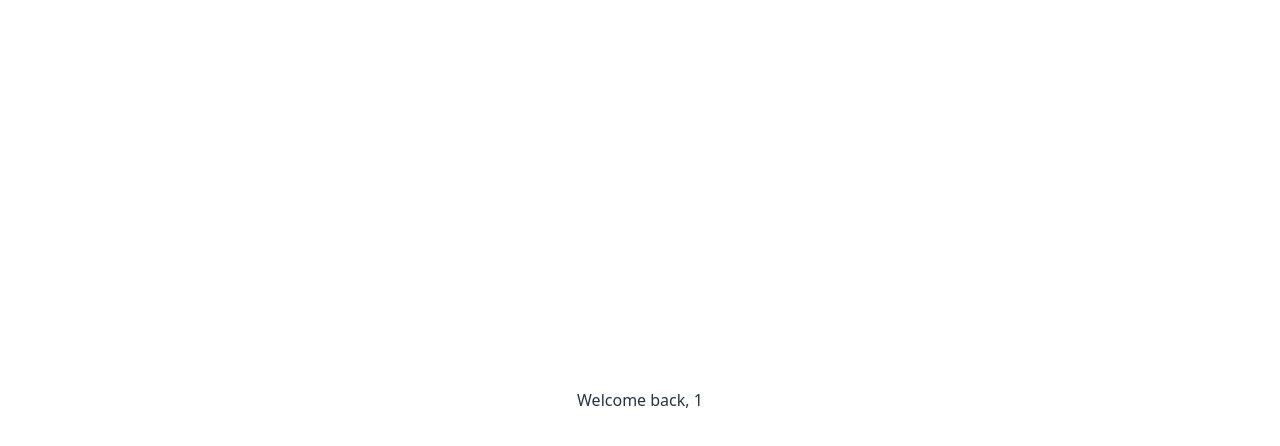
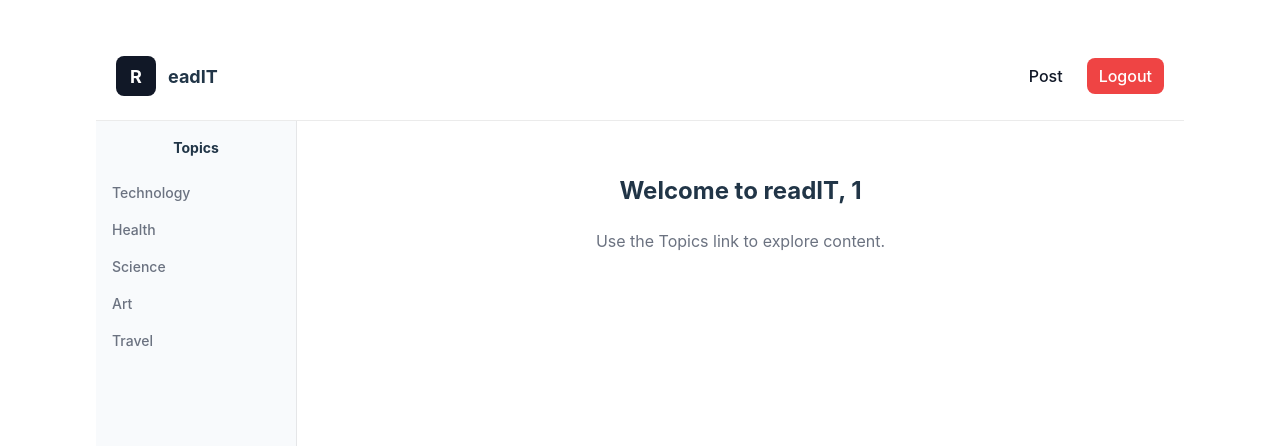
Before and after one commit to Starishine/cvwo-frontend-react, a React (Vite) app: page /dashboard in a window 1280 px wide. Shown: the top 446 px of the page. Built offline with nearby package versions, Linux system fonts and the light colour scheme; sample sign-in values are in the browser's storage.

Commit message:
Add dashboard layout

```diff
--- /dev/null
+++ b/src/components/Topics.tsx
@@ -0,0 +1,47 @@
+export default function Topics() {
+    const topics = ['Technology', 'Health', 'Science', 'Art', 'Travel'];
+
+    return (
+        <aside style={{
+            width: 200,
+            background: '#f8fafc',
+            borderRight: '1px solid rgba(0,0,0,0.08)',
+            padding: '1rem 0',
+            overflowY: 'auto',
+            height: 'calc(100vh - 64px)',
+        }}>
+            <div style={{
+                padding: '0 1rem',
+                marginBottom: '1rem',
+                fontWeight: 700,
+                fontSize: 14
+            }}>
+                Topics
+            </div>
+
+            <ul style={{ listStyle: 'none', padding: 0, margin: 0 }}>
+                {topics.map((topic) => (
+                    <li key={topic}>
+                        <button
+                            style={{
+                                width: '100%',
+                                textAlign: 'left',
+                                padding: '10px 1rem',
+                                border: 'none',
+                                background: 'transparent',
+                                cursor: 'pointer',
+                                color: '#6b7280',
+                                fontSize: 14,
+                                transition: 'all 0.2s',
+                            }}
+                            onMouseEnter={(e) => e.currentTarget.style.background = '#e2e8f0'}
+                            onMouseLeave={(e) => e.currentTarget.style.background = 'transparent'}
+                        >
+                            {topic}
+                        </button>
+                    </li>
+                ))}
+            </ul>
+        </aside>
+    );
+}
--- a/src/pages/Dashboard.tsx
+++ b/src/pages/Dashboard.tsx
@@ -1,8 +1,15 @@
 import { useEffect, useState } from "react"
 import { jwtDecode } from "jwt-decode";
+import { Link } from "react-router-dom";
+import Topics from "../components/Topics";
 
 export default function Dashboard() {
     const [username, setUsername] = useState('');
+
+    function handleLogout() {
+        localStorage.removeItem('token');
+        window.location.href = '/';
+    }
 
     useEffect(() => {
         const token = localStorage.getItem('token');
@@ -25,5 +32,85 @@ export default function Dashboard() {
 
     }, []);
 
-    return (<div>Welcome back, {username} </div>)
+    return (
+        <div style={{
+            fontFamily: 'Inter, Roboto, system-ui, -apple-system, "Segoe UI", sans-serif',
+            display: 'flex',
+            flexDirection: 'column',
+            minHeight: '100vh',
+            width: '85vw',
+            overflow: 'hidden',
+        }}>
+            <header style={{
+                display: 'flex',
+                alignItems: 'center',
+                justifyContent: 'space-between',
+                padding: '12px 20px',
+                borderBottom: '1px solid rgba(0,0,0,0.08)',
+                background: '#fff',
+                height: '64px',
+                flexShrink: 0
+            }}>
+                <div style={{ display: 'flex', alignItems: 'center', gap: 12 }}>
+                    <div style={{
+                        width: 40,
+                        height: 40,
+                        borderRadius: 8,
+                        background: '#111827',
+                        color: '#fff',
+                        display: 'flex',
+                        alignItems: 'center',
+                        justifyContent: 'center',
+                        fontWeight: 700,
+                        fontSize: 18
+                    }}>
+                        R
+                    </div>
+                    <div style={{ fontWeight: 700, fontSize: 18 }}>eadIT</div>
+                </div>
+
+                <nav style={{ display: 'flex', gap: 12, alignItems: 'center' }}>
+                    <Link to="/post" style={{ textDecoration: 'none', color: '#111827', padding: '8px 12px', borderRadius: 8 }}>
+                        Post
+                    </Link>
+                    <button
+                        onClick={handleLogout}
+                        style={{
+                            background: '#ef4444',
+                            color: '#fff',
+                            border: 'none',
+                            padding: '8px 12px',
+                            borderRadius: 8,
+                            cursor: 'pointer'
+                        }}
+                    >
+                        Logout
+                    </button>
+                </nav>
+            </header>
+
+            {/* fixd full width */}
+            <div style={{
+                display: 'flex',
+                flexGrow: 1,
+                width: '100%',
+                height: 'calc(100vh - 64px)',
+            }}>
+                <Topics />
+
+                <main style={{
+                    flexGrow: 1,
+                    padding: '2rem 1rem',
+                    background: '#fff',
+                    height: '100%',
+                    overflowY: 'auto'
+                }}>
+                    <h2>Welcome to readIT, {username}</h2>
+                    <p style={{ color: '#6b7280' }}>
+                        Use the Topics link to explore content.
+                    </p>
+                </main>
+            </div>
+        </div>
+    );
 }
```
